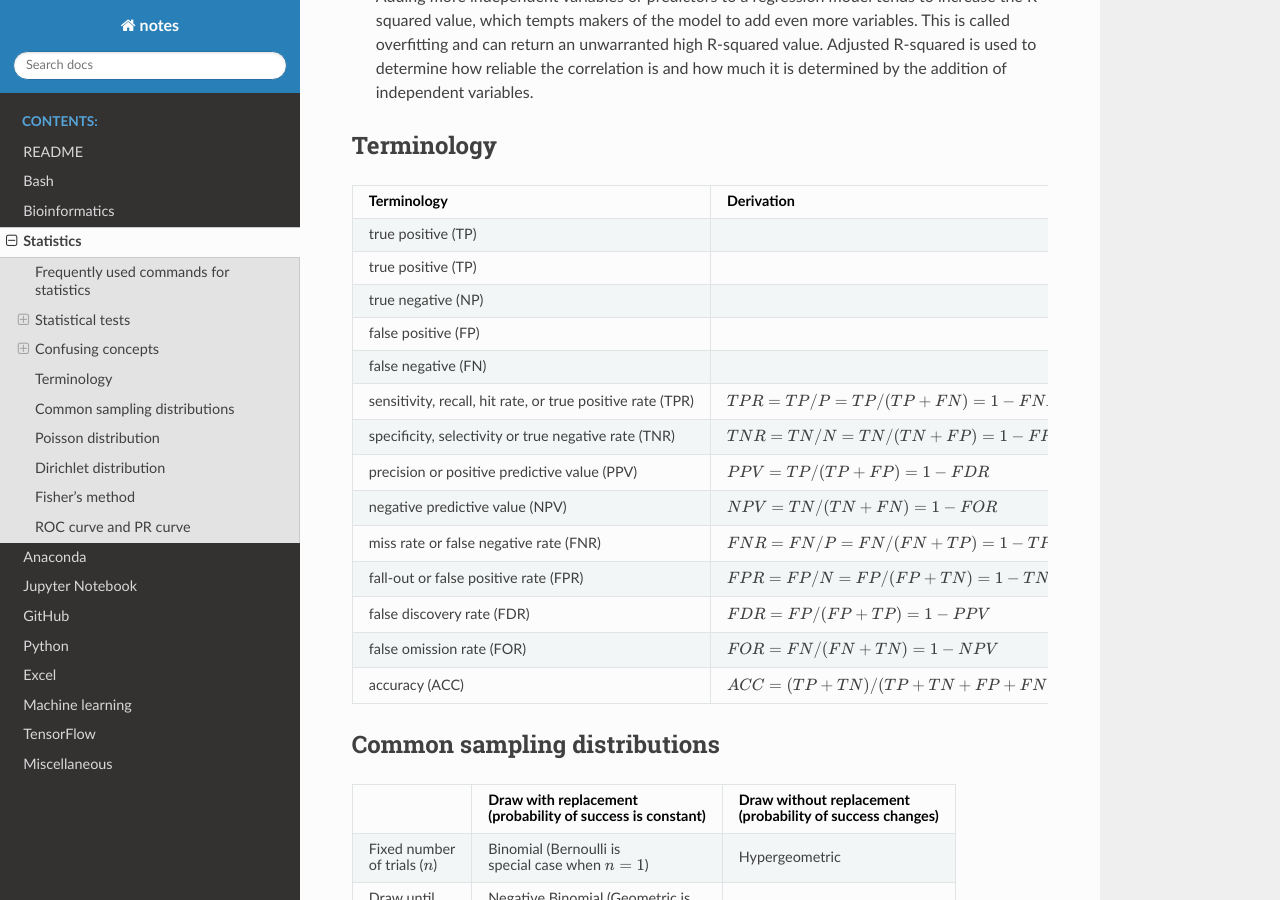
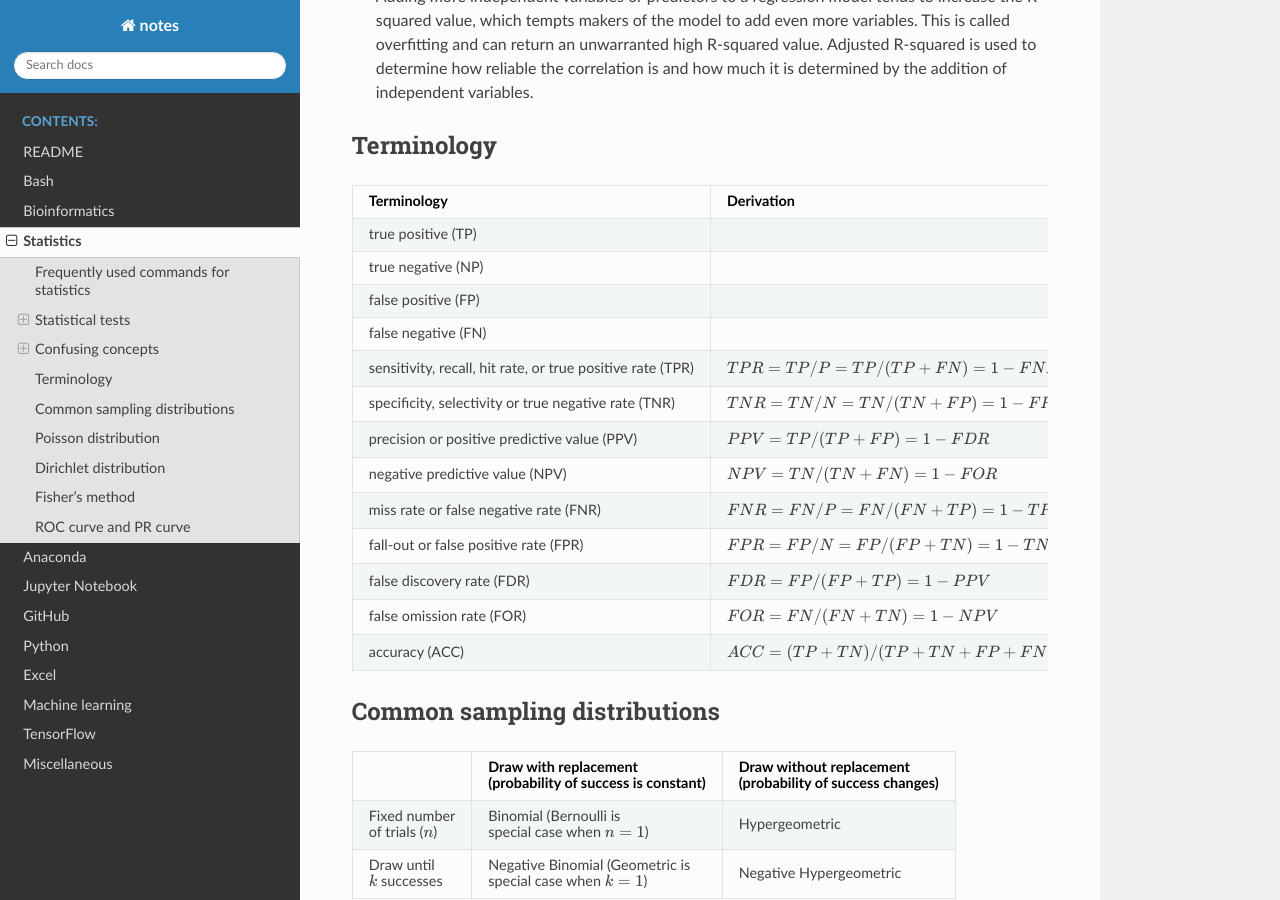
Before and after one commit to sbslee/notes, a Sphinx documentation site: the page built from docs/statistics.rst, in a window 1280 px wide and 900 px high, scrolled down 2701 px. Built offline with Sphinx 7.4.7 and the Read the Docs theme 2.0.0, drawn with Linux system fonts in a browser that asks for light colours.

Commit message:
Update notes

```diff
--- a/docs/statistics.rst
+++ b/docs/statistics.rst
@@ -102,8 +102,6 @@ Terminology
 +============================================================+=================================================+
 | true positive (TP)                                         |                                                 |
 +------------------------------------------------------------+-------------------------------------------------+
-| true positive (TP)                                         |                                                 |
-+------------------------------------------------------------+-------------------------------------------------+
 | true negative (NP)                                         |                                                 |
 +------------------------------------------------------------+-------------------------------------------------+
 | false positive (FP)                                        |                                                 |
```
